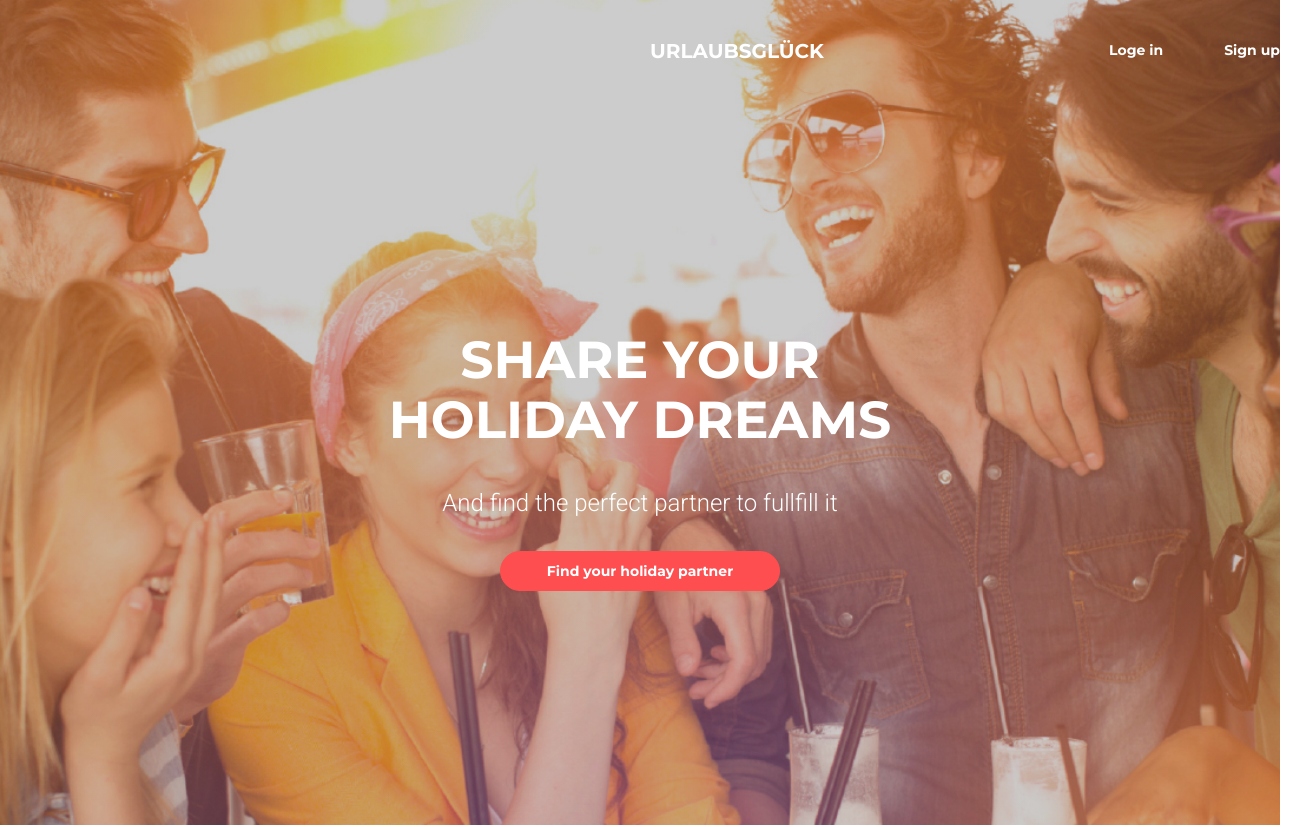
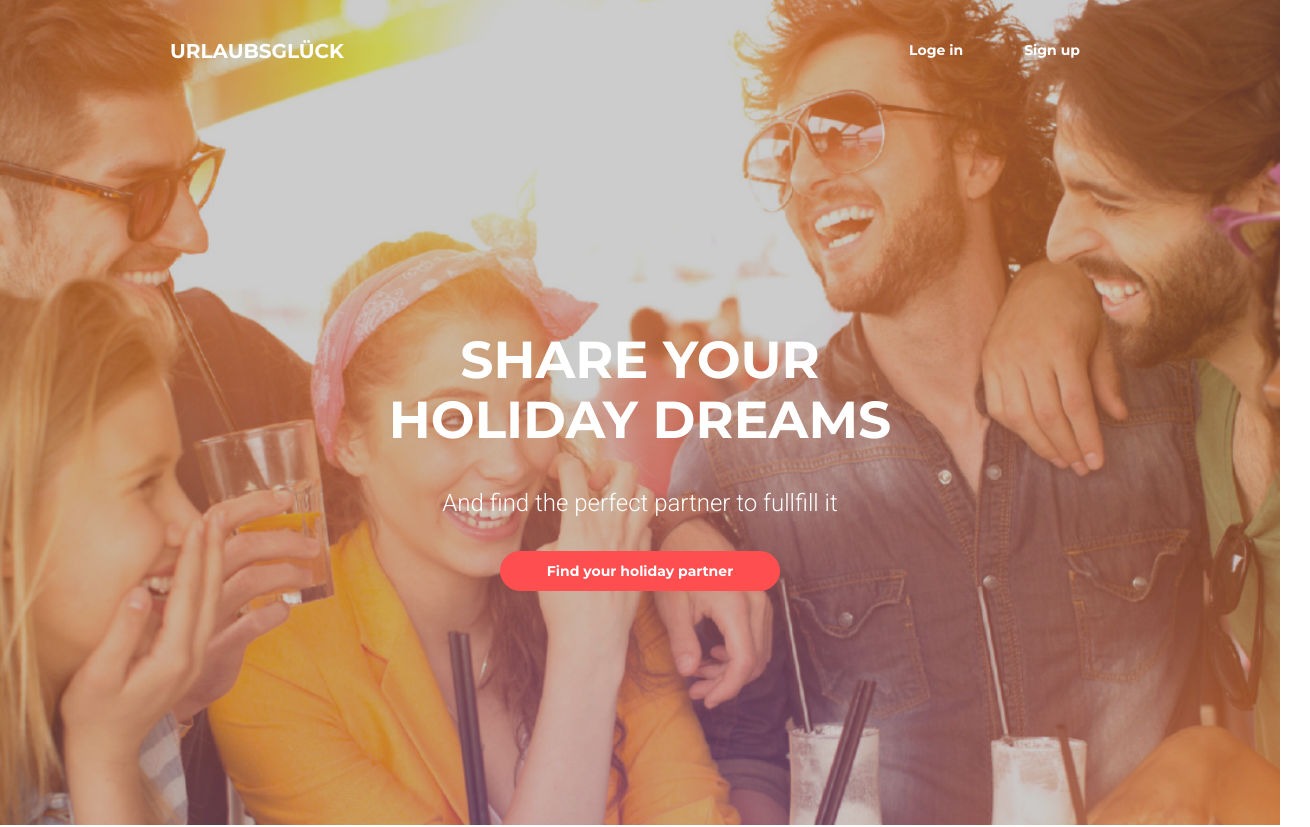
Before and after one commit to Dev-OlegM/goit-markup-hw-07, a plain HTML site: page index.html in a window 1280 px wide. Shown: the top 827 px of the page, 1310 px wide, since content can reach past the window. Drawn offline with Linux system fonts and the light colour scheme.

Commit message:
finish header

```diff
--- a/css/style.css
+++ b/css/style.css
@@ -39,7 +39,8 @@ html {
 
 .header-section {
   position: absolute;
-  left: 25%;
+  left: 50%;
+  transform: translateX(-50%);
   background-color: transparent;
 }
 
@@ -230,10 +231,6 @@ html {
     padding-bottom: 234px;
   }
 
-  .header-section {
-    left: 70px;
-  }
-
   .header {
     flex-direction: row-reverse;
     width: 660px;
@@ -340,14 +337,10 @@ html {
     max-width: 939px;
     padding-bottom: 234px;
   }
-  /* header */
-  .header-section {
-    right: 50%;
-  }
 
   .header {
     flex-direction: row-reverse;
-    width: 660px;
+    width: 940px;
     justify-content: space-between;
   }
 
@@ -356,8 +349,6 @@ html {
     justify-content: flex-end;
     padding-top: 38px;
   }
-
-  /* header */
 
   .header .header-list {
     display: flex;
@@ -631,10 +622,6 @@ html {
 /* desktop */
 
 @media screen and (min-width: 1100px) {
-  .header-section {
-    left: 650px;
-  }
-
   .partner {
     margin: 0;
     padding: 0;
```
